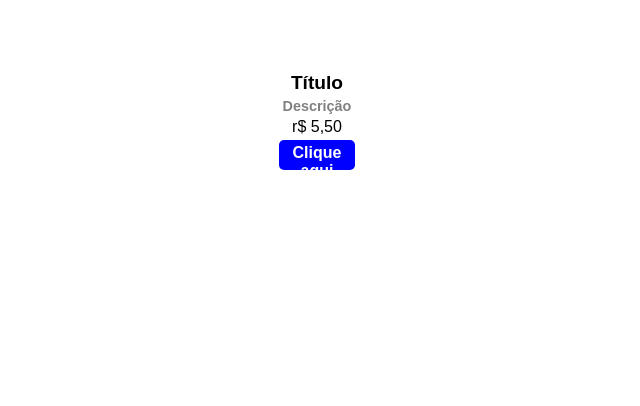
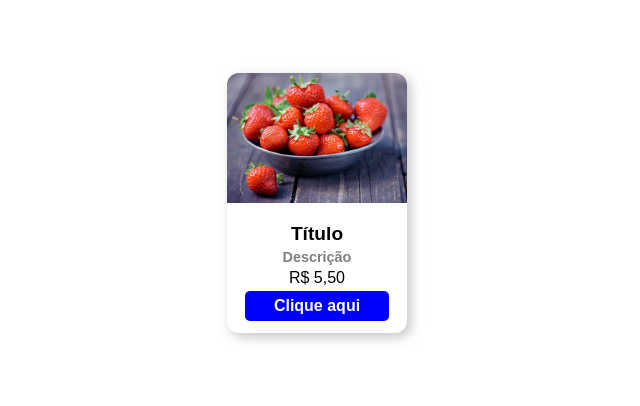
Before and after one commit to TArauujo/Cards, a plain HTML site: page index.html in a window 1280 px wide. Shown: the part 197-603 px from the top of the page, without its empty margins (323-963 px from the left). Drawn offline with Linux system fonts and the light colour scheme.

Commit message:
adicionando imagens e estilização final

```diff
--- a/index.html
+++ b/index.html
@@ -8,14 +8,15 @@
 </head>
 <body>
     <div class = "card">
-        <img src="" >
+        <img src="src/assets/morango.jpg" >
         <div>
             <h1>Título</h1>
             <h2>Descrição</h2>
-            <span>r$ 5,50</span>
+            <span>R$ 5,50</span>
             <button>Clique aqui</button>
         </div>
     </div>
 
+
 </body>
 </html>
--- a/src/styles/styles.css
+++ b/src/styles/styles.css
@@ -10,16 +10,21 @@ body{
     height: 100vh;
     font-family: "Arial";
     gap:16px;
-    background-image: url();
 }
 
 .card{
     background-color: white;
-    flex-direction: column;
-    justify-content: center;
-    align-items: center;
-    gap: 4px;
-    height: 50%;
+    width: 180px;
+    height: 260px;
+    border-radius: 12px;
+    box-shadow: 4px 4px 12px #aaaa;
+}
+
+.card img{
+    width: 100%;
+    height: 130px;
+    border-top-left-radius: 12px;
+    border-top-right-radius: 12px;
 }
 
 .card div{
```
